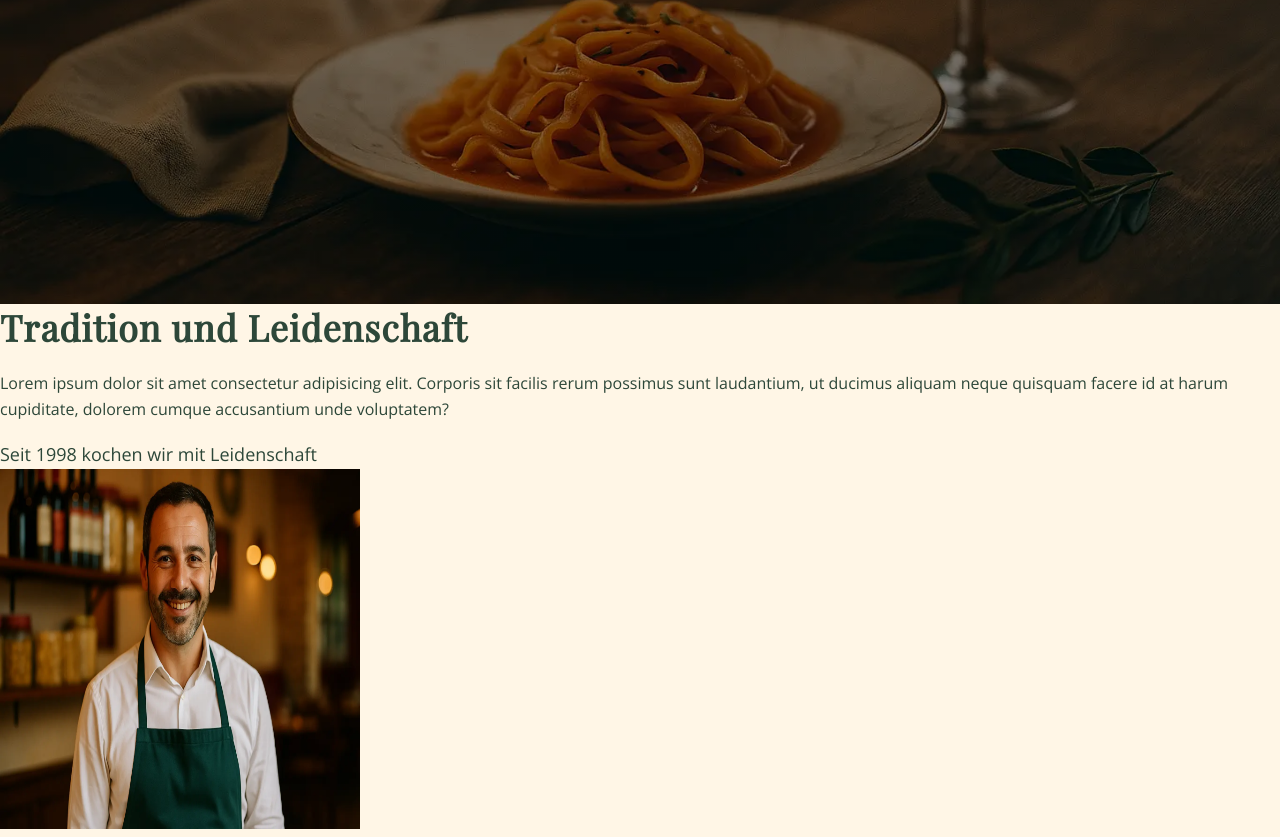
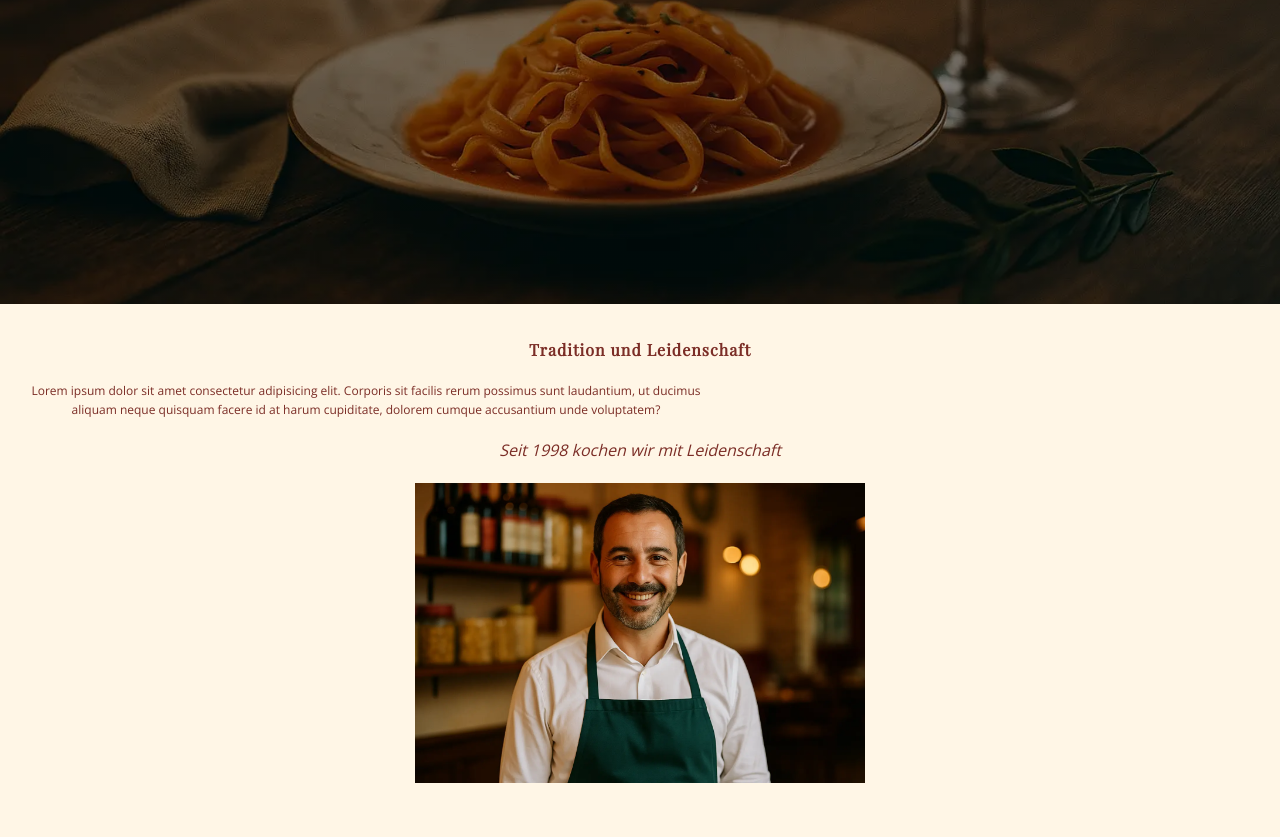
Before and after one commit to mwima1980/LaTavola, a plain HTML site: page src/partials/header.html in a window 1280 px wide. Shown: the part 606-1443 px from the top of the page. After the commit the page ends 1413 px from the top, so only its background shows below. Drawn offline with Linux system fonts and the light colour scheme.

Commit message:
360px about us section added

```diff
--- a/src/css/style.css
+++ b/src/css/style.css
@@ -220,7 +220,37 @@ p {
 /* ================================
    ABOUT US SECTION
 ================================== */
-
+.main-container .about-us-container {
+  display: flex;
+  flex-direction: column;
+  justify-content: center;
+  gap: 1.25rem;
+  color: var(--primary);
+  margin-top: 1.25rem;
+  text-align: center;
+  padding: 1rem;
+}
+.text-container #about-title {
+  font-size: 1rem;
+  margin-bottom: 1.25rem;
+}
+.text-container p {
+  font-size: 0.75rem;
+  max-width: 700px;
+  line-height: 1.6;
+}
+.text-container .highlight-container {
+  font-style: italic;
+  font-size: 1rem;
+  padding: 0 1rem;
+}
+.picture-container {
+  margin-inline: auto;
+}
+.picture-container picture img {
+  width: 100%;
+  height: 300px;
+}
 /* ================================
    MEDIA QUERIES
 ================================== */
--- a/src/partials/header.html
+++ b/src/partials/header.html
@@ -57,9 +57,9 @@
       </div>
     </section>
     <!-- ABOUT US - SECTION -->
-    <main class="main-container" aria-labelledby="about-title">
-      <div class="about-us-container">
-        <div class="text-container">
+    <main class="main-container">
+      <section class="about-us-container">
+        <div class="text-container" aria-labelledby="about-title">
           <h2 id="about-title">Tradition und Leidenschaft</h2>
           <p>
             Lorem ipsum dolor sit amet consectetur adipisicing elit. Corporis
@@ -67,7 +67,7 @@
             quisquam facere id at harum cupiditate, dolorem cumque accusantium
             unde voluptatem?
           </p>
-          <blockquote>
+          <blockquote class="highlight-container">
             Seit <time datetime="1998">1998</time> kochen wir mit Leidenschaft
           </blockquote>
         </div>
@@ -76,14 +76,12 @@
             <img
               src="/src/assets/images/picture/about-us-picture.webp"
               alt="Team von La Tavola"
-              width="360"
-              height="360"
               loading="lazy"
               decoding="async"
             />
           </picture>
         </figure>
-      </div>
+      </section>
     </main>
     <script src="/src/js/main.js"></script>
   </body>
```
